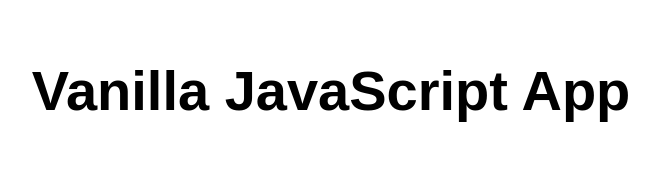
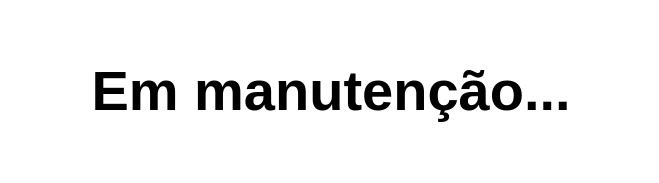
Before and after one commit to PEDROOTAVIOGM/atralabsfailover, a website: page src/index.html in a window 1280 px wide. Shown: the whole page, without its empty margins (309-968 px from the left). Drawn offline with Linux system fonts and the light colour scheme.

Commit message:
Update index.html

```diff
--- a/src/index.html
+++ b/src/index.html
@@ -5,12 +5,12 @@
   <meta charset="UTF-8">
   <meta name="viewport" content="width=device-width, initial-scale=1.0">
   <link rel="stylesheet" href="styles.css">
-  <title>Vanilla JavaScript App</title>
+  <title>Atralabs</title>
 </head>
 
 <body>
   <main>
-    <h1>Vanilla JavaScript App</h1>
+    <h1>Em manutenção...</h1>
   </main>
 </body>
 
```
